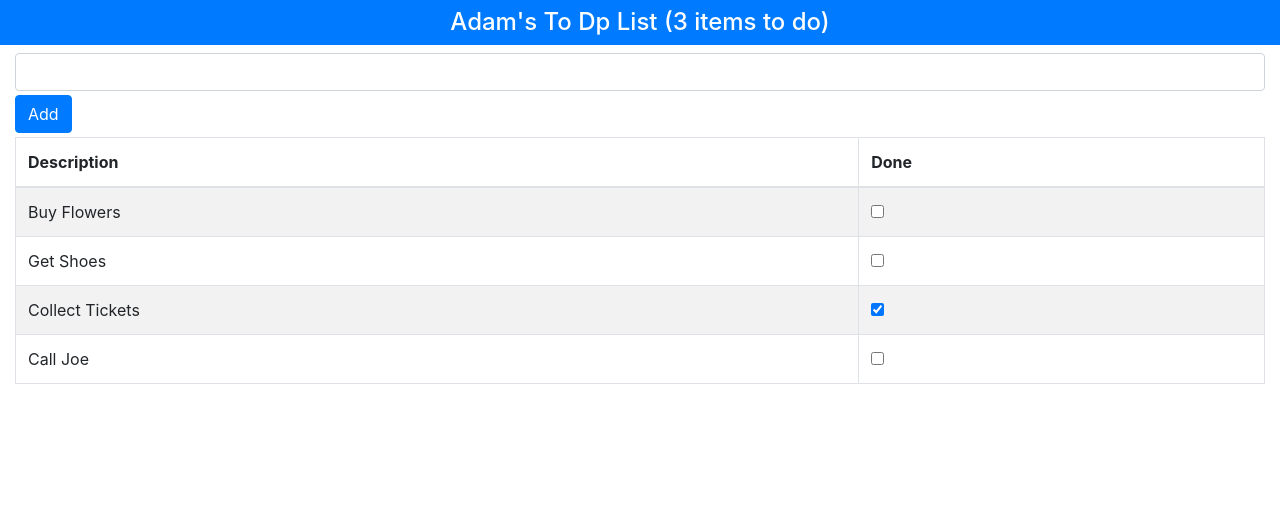
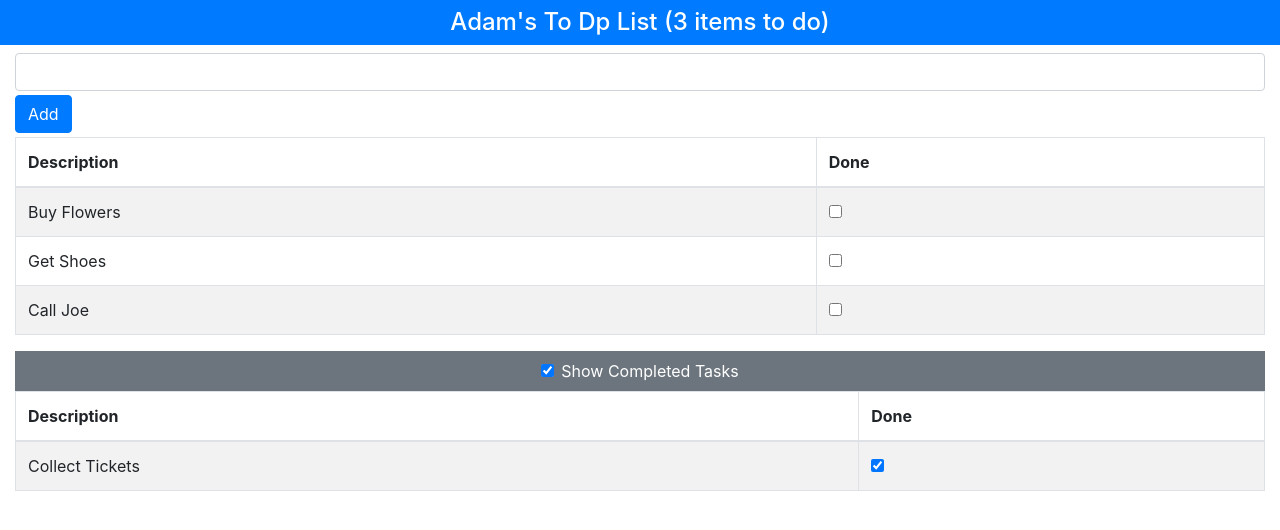
Before and after one commit to stevemeister5/toNeverDO, a React (Create React App) app: page / in a window 1280 px wide. Shown: the top 530 px of the page. Built offline with nearby package versions, Linux system fonts and the light colour scheme.

Commit message:
VIsibility Control

```diff
--- a/src/App.js
+++ b/src/App.js
@@ -4,6 +4,7 @@ import React, { Component } from 'react';
 import { TodoBanner } from './TodoBanner';
 import { TodoCreator } from './TodoCreator';
 import { TodoRow } from './TodoRow';
+import { VisibilityControl } from './VisibilityControl';
 
 export default class App extends Component {
 
@@ -16,6 +17,7 @@ export default class App extends Component {
                   { action: "Collect Tickets", done: true },
                   { action: "Call Joe", done: false }],
       // newItemText: ""
+      showCompleted: true
     }
   }
 
@@ -36,7 +38,8 @@ export default class App extends Component {
       ? {...item, done: !item.done } : item) });
 
 
-  todoTableRows = () => this.state.todoItems.map(item =>
+  todoTableRows = (doneValue) => this.state.todoItems.filter(item =>
+     item.done === doneValue).map(item =>
     <TodoRow key={ item.action } item={ item } callback={ this.toggleTodo } />)
 
 
@@ -50,8 +53,21 @@ export default class App extends Component {
             <thead>
               <tr><th>Description</th><th>Done</th></tr>
             </thead>
-            <tbody>{ this.todoTableRows() }</tbody>
+            <tbody>{ this.todoTableRows(false) }</tbody>
           </table>
+          <div className="bg-secondary text-white text-center p-2">
+            <VisibilityControl description="Completed Tasks"
+              isChecked={this.state.showCompleted}
+              callback={ (checked) =>
+                this.setState({ showCompleted: checked })} />
+          </div>
+          { this.state.showCompleted &&
+            <table className="table table-striped table-bordered">
+              <thead>
+                <tr><th>Description</th><th>Done</th></tr>
+              </thead>
+              <tbody>{ this.todoTableRows(true) }</tbody>
+            </table>}
         </div>
       </div>
 
--- /dev/null
+++ b/src/VisibilityControl.js
@@ -0,0 +1,14 @@
+import React, { Component } from 'react';
+
+export class VisibilityControl extends Component {
+
+    render = () =>
+        <div className="form-check">
+            <input className="form-check-input" type="checkbox"
+                checked={ this.props.isChecked }
+                onChange={ (e) => this.props.callback(e.target.checked) } />
+            <label className="form-check-label">
+                Show { this.props.description }
+            </label>
+        </div>
+}
```
